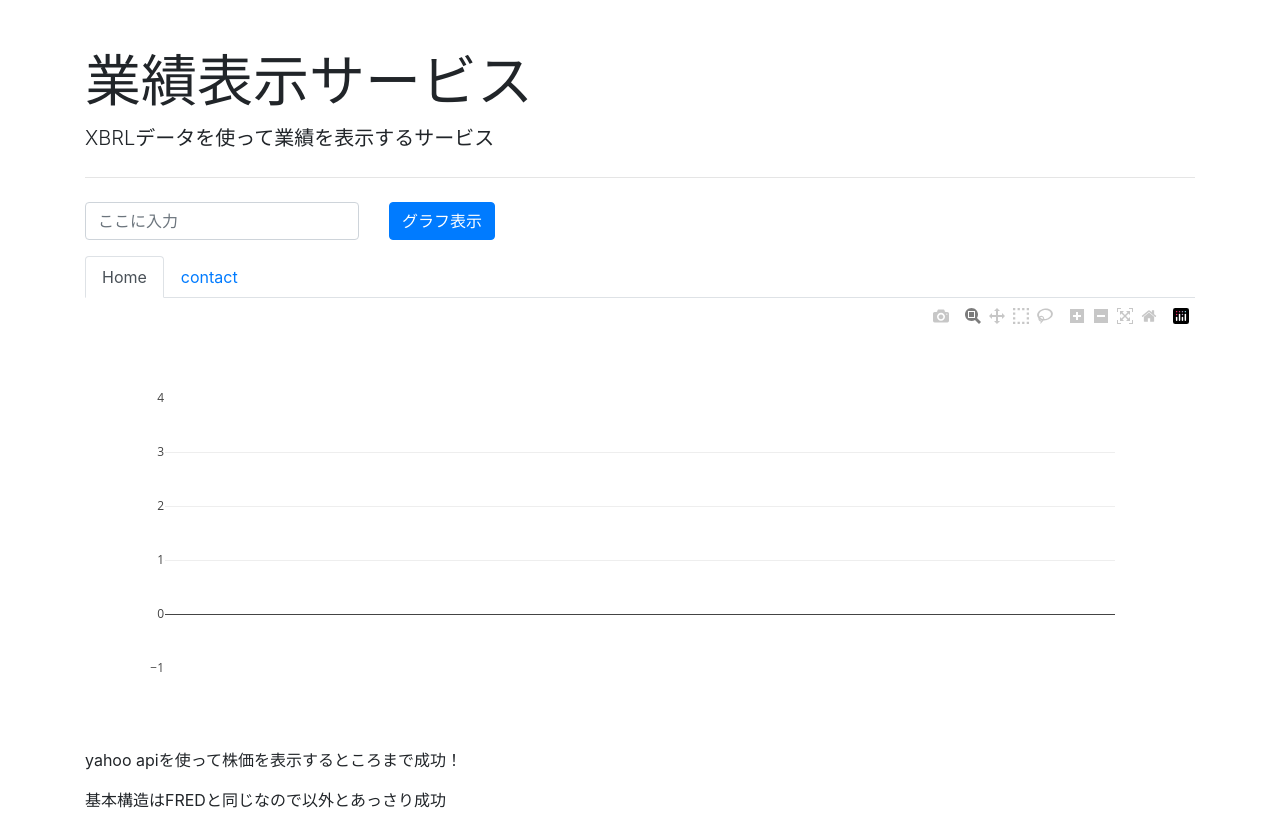
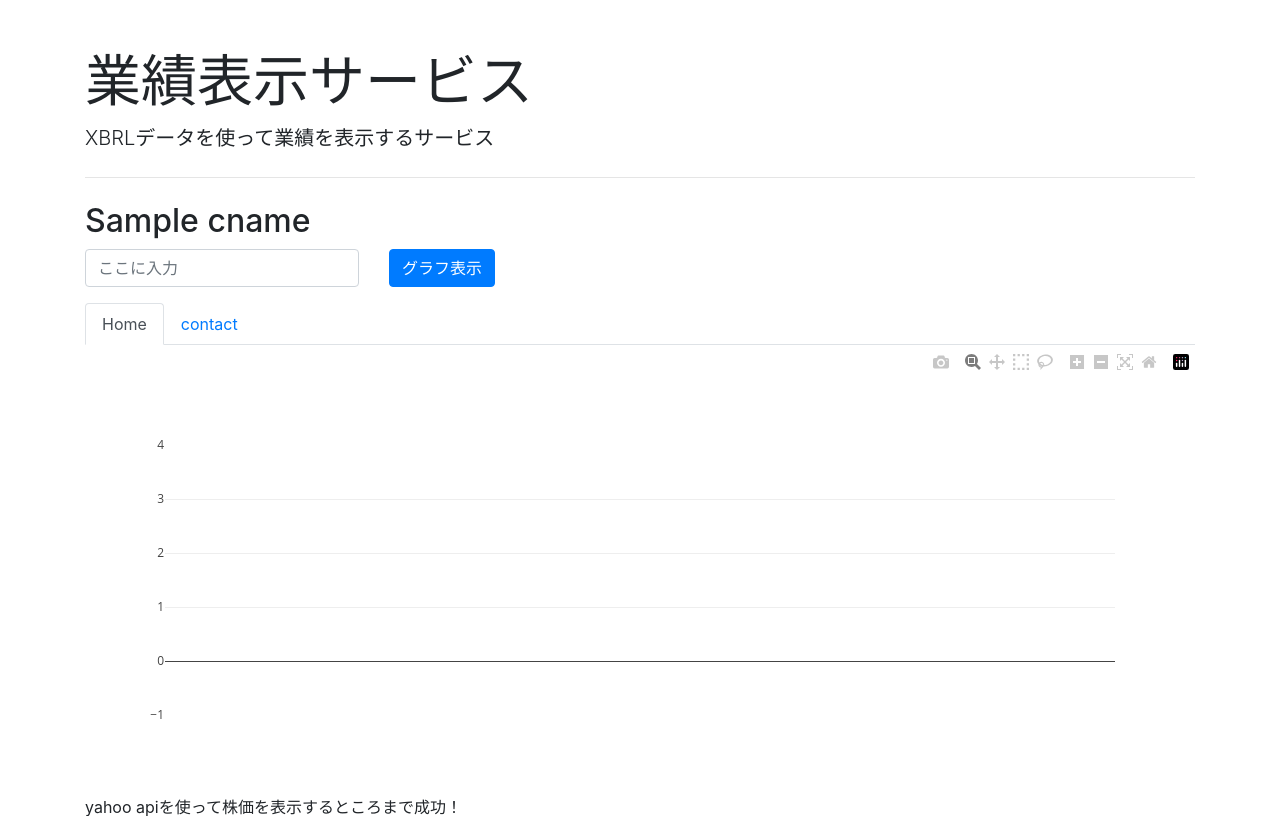
Before and after one commit to shimiiizu/NewXbrlWeb, a Flask app: template templates/pl.html in a window 1280 px wide. Shown: the top 816 px of the page. Run offline with Flask 2, Linux system fonts and the light colour scheme; the template is opened without the code that fills it: most values are stand-ins (such as "Sample title", 1, 10 or a date in 2020); parts of the project's set-up code (start-up, migrations or seed data) failed here and were passed over; some libraries are stand-ins or nearby versions.

Commit message:
企業名を表示するように変更した

```diff
--- a/PLGetter.py
+++ b/PLGetter.py
@@ -60,12 +60,14 @@ def PLGetter(code):
     y1list = df['Sales_quarter']
     y2list = df['OperatingIncome_quarter']
     label = df['Quarter']
+    cname = df['CompanyName']
 
     print(df)
     print(len(xlist))
     print(len(label))
+    print(cname)
 
-    return xlist, y1list, y2list, label
+    return xlist, y1list, y2list, label, cname
 
 
 if __name__ == "__main__":
--- a/app.py
+++ b/app.py
@@ -97,8 +97,9 @@ def pl_post():
     Saleslist = pl.PLGetter(int(code))[1].values.tolist()
     OperatingIncomelist = pl.PLGetter(int(code))[2].values.tolist()
     textlist = pl.PLGetter(int(code))[3].values.tolist()
-
-    return render_template('pl.html', x=timelist, y1=Saleslist, y2=OperatingIncomelist, text=textlist, message="銘柄コード：" + str(code))
+    cname = pl.PLGetter(int(code))[4].values.tolist()[0]
+    return render_template('pl.html', x=timelist, y1=Saleslist, y2=OperatingIncomelist,
+                           cname=cname, text=textlist, message="銘柄コード：" + str(code))
 
 
 if __name__ == "__main__":
--- a/templates/pl.html
+++ b/templates/pl.html
@@ -15,6 +15,7 @@
   <h1 class="display-4">業績表示サービス</h1>
         <p class="lead">XBRLデータを使って業績を表示するサービス</p>
         <hr class="my-4">
+        <h2>{{ cname }}</h2>
         <h3>{{ message }}</h3>
     <form action="pl" method="post" enctype="multipart/form-data" class="row g-3">
         <div class="col-auto">
```
